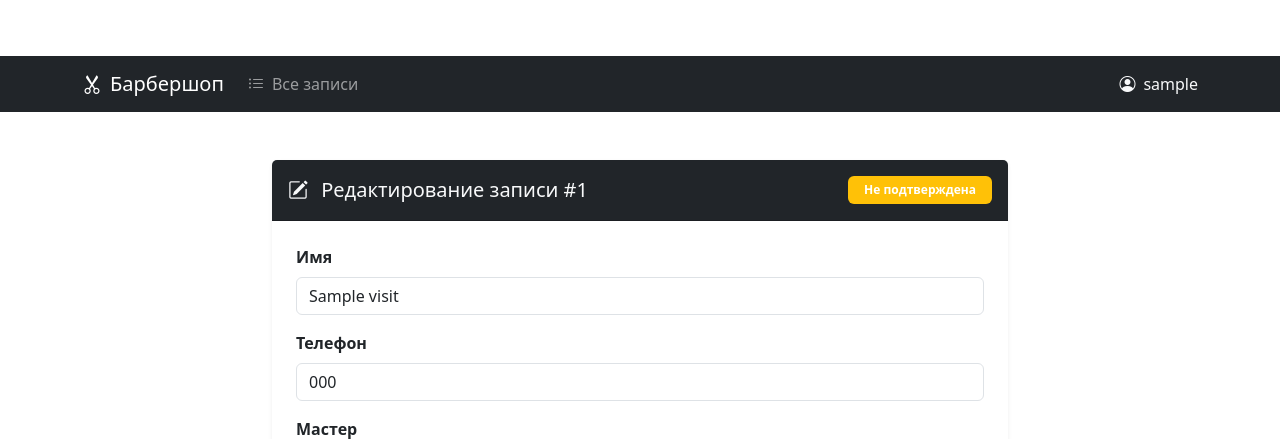
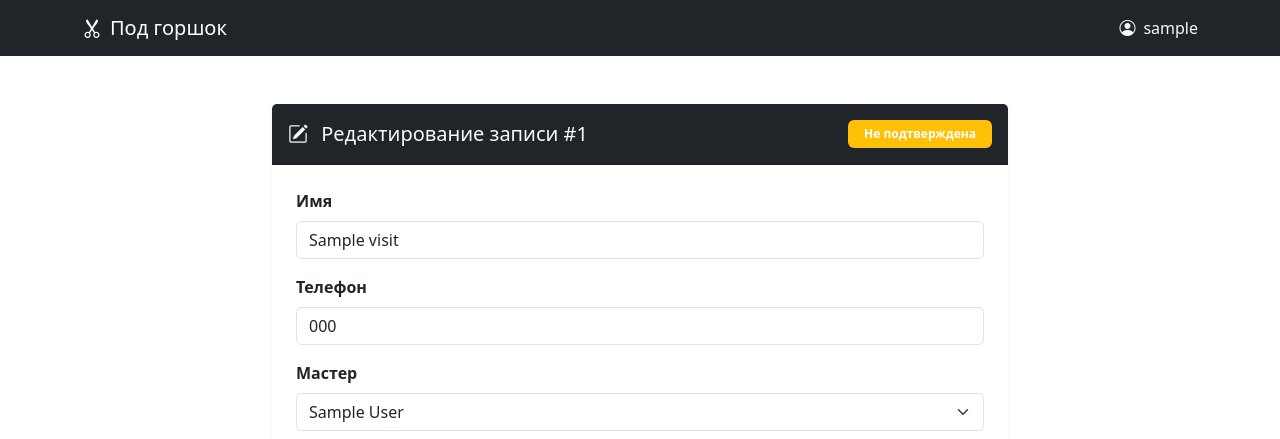
Before and after one commit to AlikOsta/BarberShop, a Django app: page /visits/1/edit/ in a window 1280 px wide. Shown: the top 439 px of the page. Run offline with Django 5.2, Linux system fonts and the light colour scheme; a user stored in the database is signed in; tables that the repository leaves empty hold one stand-in row (values such as "Sample post").

Commit message:
Исправил 404.html и шаблоны с заявками

```diff
--- a/app/templates/app/404.html
+++ b/app/templates/app/404.html
@@ -7,10 +7,8 @@
 <div class="container py-5 text-center">
     <div class="row justify-content-center">
         <div class="col-md-6">
-            <h1 class="display-1 text-primary">404</h1>
-            <h2 class="mb-4">Страница не найдена</h2>
-            <p class="lead mb-4">К сожалению, запрашиваемая страница не существует или была удалена.</p>
-            <img src="{% static 'images/404.png' %}" alt="404" class="img-fluid mb-4">
+            <h2 class="mb-4">Упс, страница потерялась.</h2>
+            <img src="{% static 'images/404.jpg' %}" alt="404" class="img-fluid mb-4">
             <div>
                 <a href="{% url 'app:index' %}" class="btn btn-primary btn-lg">
                     <i class="bi bi-house-door me-2"></i>Вернуться на главную
--- a/app/templates/app/main.html
+++ b/app/templates/app/main.html
@@ -123,6 +123,9 @@
                 <span class="carousel-control-next-icon bg-dark rounded-circle" aria-hidden="true"></span>
                 <span class="visually-hidden">Следующий</span>
             </button>
+        </div>
+        <div class="text-center mt-4">
+            <a href="{% url 'app:master_list' %}" class="btn btn-primary">Все мастера</a>
         </div>
     </div>
 </section>
--- /dev/null
+++ b/app/templates/app/menu_visit.html
@@ -0,0 +1,8 @@
+<nav class="navbar navbar-expand-lg navbar-dark bg-dark fixed-top">
+    <div class="container">
+        <a class="navbar-brand" href="/"><i class="bi bi-scissors me-2"></i>Под горшок</a>
+        <div class="navbar-text text-light">
+            <i class="bi bi-person-circle me-2"></i>{{ request.user.username }}
+        </div>
+    </div>
+  </nav>
--- a/app/templates/app/reviews.html
+++ b/app/templates/app/reviews.html
@@ -50,7 +50,6 @@
                             {{ form.rating }}
                         </div>
                         <div class="mb-3">
-                            <label class="form-label">Проверка</label>
                             {{ form.captcha }}
                         </div>
                         <button type="submit" class="btn btn-primary w-100">Отправить отзыв</button>
--- a/app/templates/app/visit_edit.html
+++ b/app/templates/app/visit_edit.html
@@ -4,26 +4,7 @@
 {% block title %}Редактирование записи #{{ visit.id }}{% endblock %}
 
 {% block navigation %}
-<nav class="navbar navbar-expand-lg navbar-dark bg-dark">
-    <div class="container">
-        <a class="navbar-brand" href="/"><i class="bi bi-scissors me-2"></i>Барбершоп</a>
-        <button class="navbar-toggler" type="button" data-bs-toggle="collapse" data-bs-target="#navbarNav">
-            <span class="navbar-toggler-icon"></span>
-        </button>
-        <div class="collapse navbar-collapse" id="navbarNav">
-            <ul class="navbar-nav me-auto">
-                <li class="nav-item">
-                    <a class="nav-link" href="{% url 'app:visit_list' %}">
-                        <i class="bi bi-list-ul me-2"></i>Все записи
-                    </a>
-                </li>
-            </ul>
-            <div class="navbar-text text-light">
-                <i class="bi bi-person-circle me-2"></i>{{ request.user.username }}
-            </div>
-        </div>
-    </div>
-</nav>
+    {% include 'app/menu_visit.html' %}
 {% endblock %}
 
 {% block content %}
--- a/app/views.py
+++ b/app/views.py
@@ -143,4 +143,4 @@ class ReviewCreateView(CreateView):
 
 
 def custom_404(request, exception):
-    return render(request, '404.html', status=404)
+    return render(request, 'app/404.html', status=404)
```
Also changed, not shown: app/templates/app/visit_delete.html (+1 -8 lines), app/templates/app/visit_detail.html (+1 -20 lines), app/templates/app/visit_list.html (+1 -18 lines), app/static/images/404.jpg (added).
